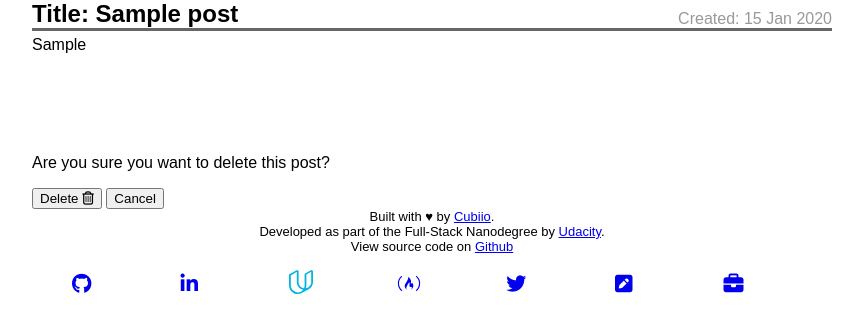
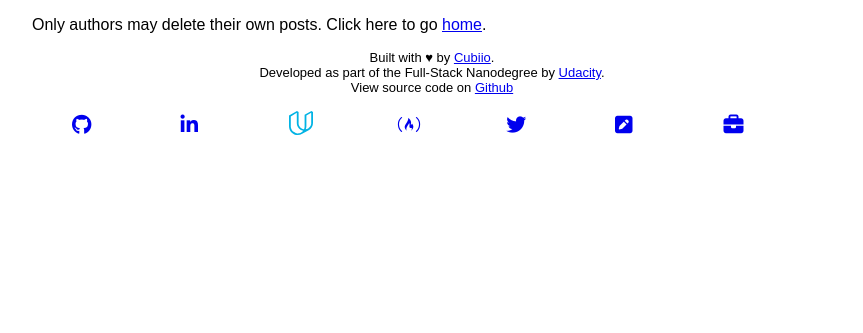
Before and after one commit to sam-atkins/fsnd-blog, a Python web app: template templates/deletepost.html in a window 1280 px wide. Shown: the part 158-491 px from the top of the page, without its empty margins (208-1071 px from the left). Run offline with Jinja, Linux system fonts and the light colour scheme; the template is opened without the code that fills it: most values are stand-ins (such as "Sample title", 1, 10 or a date in 2020); some libraries are stand-ins or nearby versions.

Commit message:
feat: Only author may edit/delete own posts

```diff
--- a/myapp/views.py
+++ b/myapp/views.py
@@ -114,12 +114,6 @@ class NewPost(BaseHandler):
 
             bp = Blogposts(parent=blog_key(), title=title,
                            blogPost=blogPost, author=check_secure_val(author))
-
-            # broken down for testing; refactor
-            # bp = Blogposts(parent=blog_key())
-            # bp.title = title
-            # bp.blogPost = blogPost
-            # bp.author = check_secure_val(author)
 
             bp.put()
 
--- a/templates/deletepost.html
+++ b/templates/deletepost.html
@@ -2,8 +2,9 @@
 
 {% block content %}
 
-<form method="post">
+{% if username == post.author %}
 
+<div>
     <div class="blog-head">
         <div class="blog-title">Title: {{post.title}}
         </div>
@@ -14,15 +15,23 @@
         {{post.blogPost}}
     </div>
 
-    <div>
+    <form>
         <p>Are you sure you want to delete this post?</p>
 
-        <button type="submit" name="delete">Delete <i class="fa fa-trash-o" aria-hidden="true"></i></button>
+        <button method="post" type="submit" name="delete">Delete <i class="fa fa-trash-o" aria-hidden="true"></i></button>
 
-        <button type="reset" name="cancel">Cancel </button>
+        <button action="/PostPage" type="submit" name="cancel">Cancel</button>
+    </form>
 
-    </div>
 
-</form>
+{% else %}
+
+<div class="no__access">
+    <p>Only authors may delete their own posts. Click here to go <a href="/">home</a>.</p>
+</div>
+
+{% endif %}
+
+</div>
 
 {% endblock content %}
--- a/templates/permalink.html
+++ b/templates/permalink.html
@@ -21,6 +21,8 @@
             <button>Comment <i class="fa fa-comment" aria-hidden="true"></i></button>
         </form>
 
+        {% if username == post.author %}
+
         <form action="/edit/{{post.key.integer_id()}}">
             <button type="submit">Edit <i class="fa fa-pencil" aria-hidden="true"></i></button>
         </form>
@@ -29,6 +31,10 @@
             <button type="submit">Delete <i class="fa fa-trash-o" aria-hidden="true"></i></button>
         </form>
 
+        {% else %}
+
+        {% endif %}
+
     </div>
 </div>
 
```
Also changed, not shown: templates/editpost.html (+10 -0 lines).
